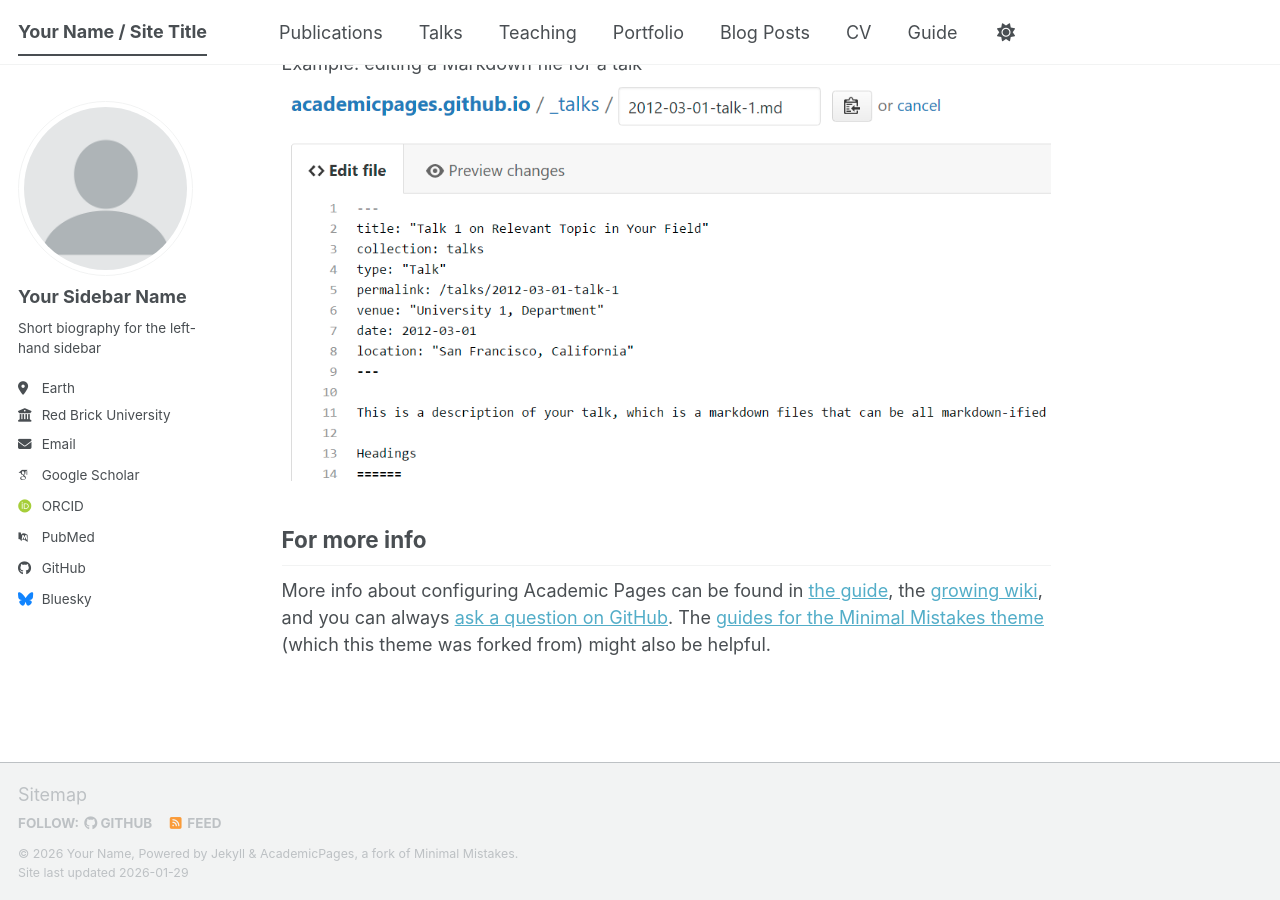
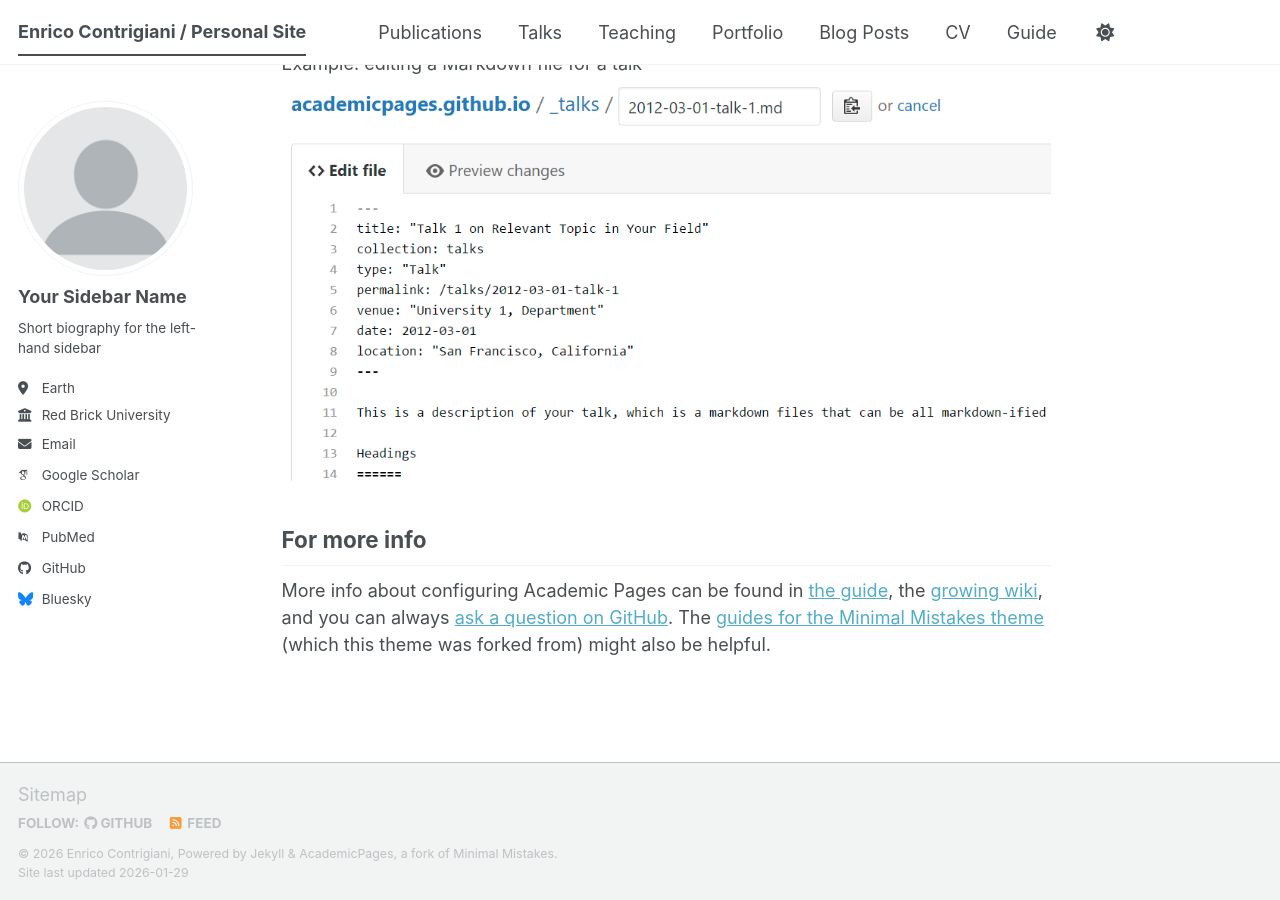
Before and after one commit to contenr22/contenr22.github.io, a Jekyll site: the page built from _pages/about.md, in a window 1280 px wide and 900 px high, scrolled down 2720 px. Built offline with Jekyll 4.4.1, drawn with Linux system fonts in a browser that asks for light colours; some web fonts are replaced; a script bundle is joined from its source files by our own code; library files that are not in the unit come from our copies.

Commit message:
First commit testing basic site settings

```diff
--- a/_config.yml
+++ b/_config.yml
@@ -9,10 +9,10 @@
 # Basic Site Settings
 locale                   : "en-US"
 site_theme               : "default" # The available themes options are "default", "air", "sunrise", "mint", "dirt" and "contrast"
-title                    : "Your Name / Site Title"
+title                    : "Enrico Contrigiani / Personal Site"
 title_separator          : "-"
-name                     : &name "Your Name"
-description              : &description "Your Name's academic portfolio"   # Update this with a general description of your site, this is the default if not overridden by a page
+name                     : &name "Enrico Contrigiani"
+description              : &description "Enrico's academic portfolio"   # Update this with a general description of your site, this is the default if not overridden by a page
 url                      : https://academicpages.github.io # The base hostname & protocol for your site e.g. "https://[your GitHub username].github.io",
                                                            # or if you already have some other page hosted on Github then use "https://[your GitHub username].github.io/[Your Repo Name]"
 baseurl                  : "" # the subpath of your site, e.g. "/blog"
```
